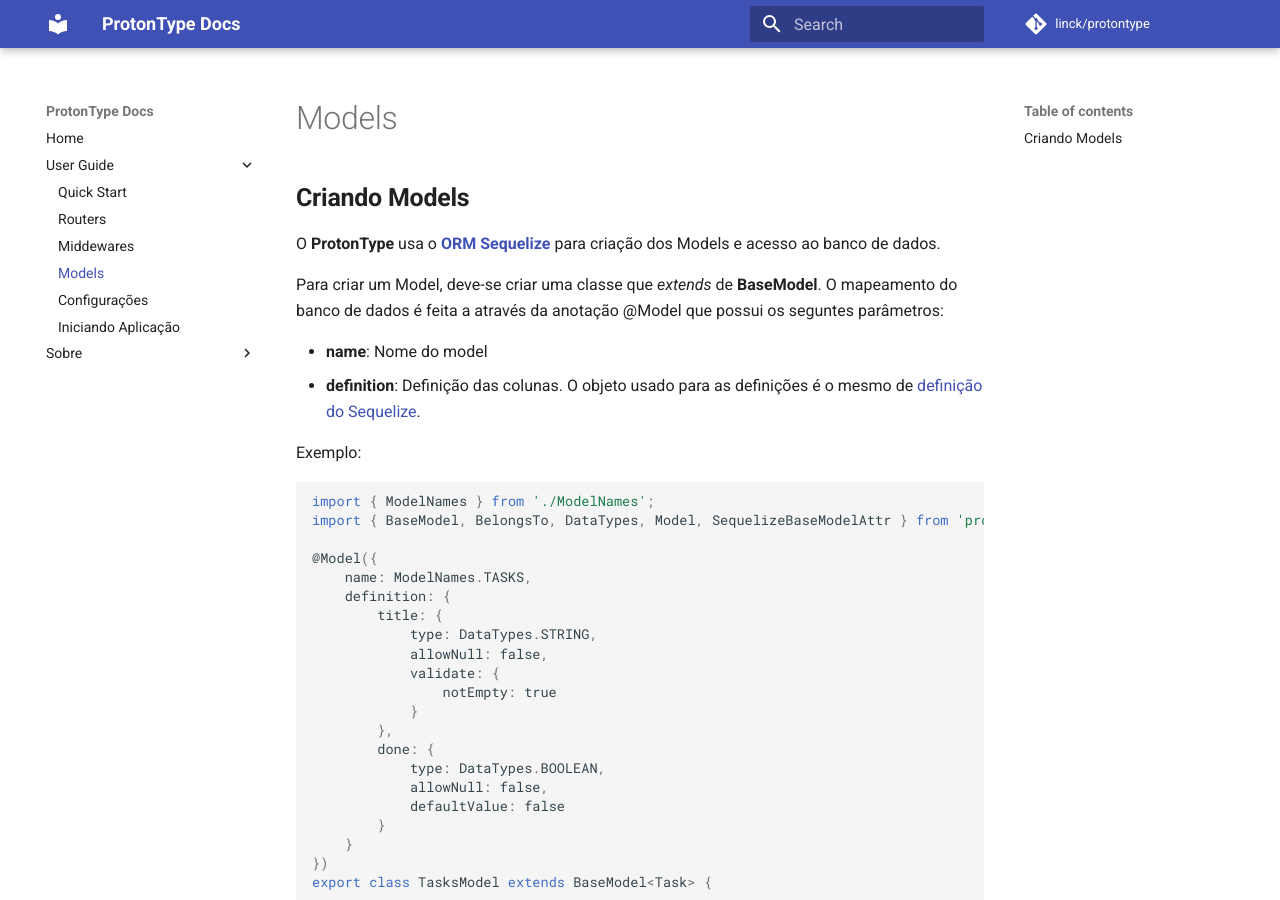
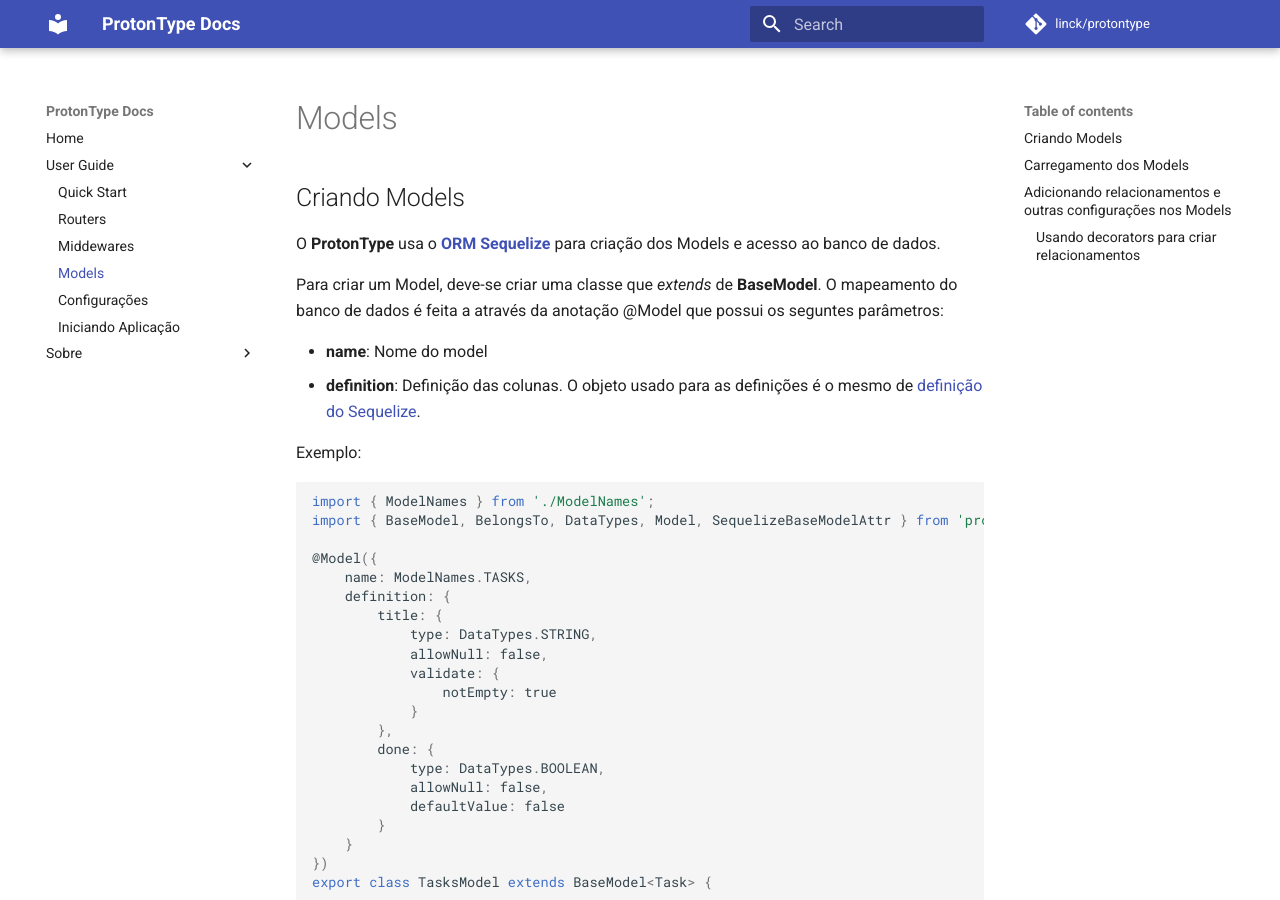
Before and after one commit to protontype/protontype.github.io, an MkDocs documentation site: the page built from docs/models.md, in a window 1280 px wide and 900 px high. Built offline with MkDocs 1.6.1 and Material for MkDocs 9.7.7, drawn with Linux system fonts in a browser that asks for light colours; comment, search, counter and statistics services are not loaded; old or Windows-style settings are respelled for this version of MkDocs.

Commit message:
Markdown fixes

````diff
--- a/docs/models.md
+++ b/docs/models.md
@@ -1,5 +1,5 @@
-**Criando Models**
---------
+# Models
+##Criando Models
 
 O **ProtonType** usa o [**ORM Sequelize**](http://docs.sequelizejs.com/en/v3/ "") para criação dos Models e acesso ao banco de dados.
 
@@ -48,7 +48,7 @@
 
 ```
 
-**Carregamento dos Models**
+##Carregamento dos Models
 
 Cada **BaseModel** será carregado automaticamente na hora da sua instanciação. Geralmente o model sera carregado quando for usado por um ***Router***, porém o carregamento poderá ser forçado através o **@LoadModel** decorator ou simplemente através do **new**
 
@@ -61,7 +61,7 @@
 
 ```
 
-**Adicionando relacionamentos e outras configurações nos Models**
+## Adicionando relacionamentos e outras configurações nos Models
 
 
 Um BaseModel permite sobreescrever o método *configure()*, que permite acessar a instancia do modelo Sequelize e os modelos já carregados e adicionar lógicas e configurações:
@@ -80,7 +80,7 @@
 
 ```
 
-**Usando decorators para criar relacionamentos**
+###Usando decorators para criar relacionamentos
 
 Alguns decorators estãos disponíveis para facilitar a adição dos relacionamentos:
 ```javascript
````
Also changed, not shown: docs/bootstrap.md (+2 -2 lines), docs/quickstart.md (+6 -12 lines).
